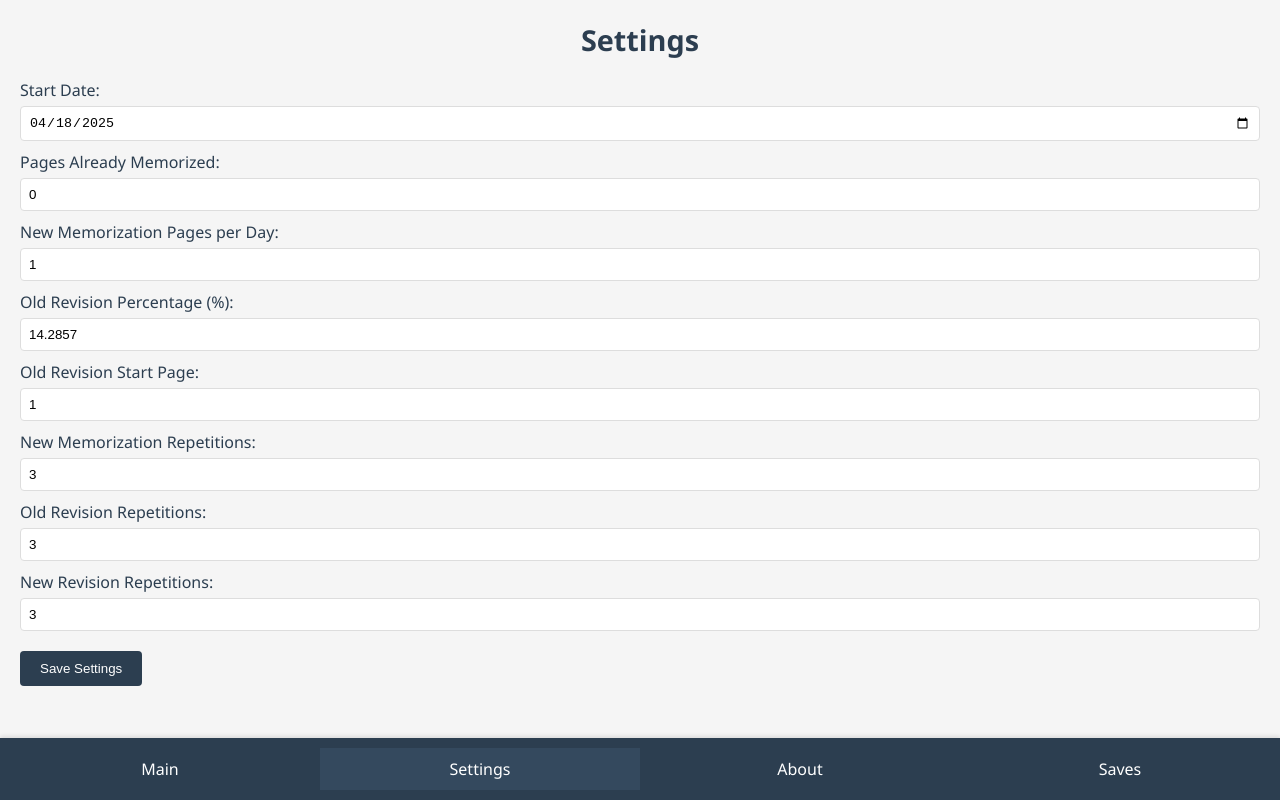
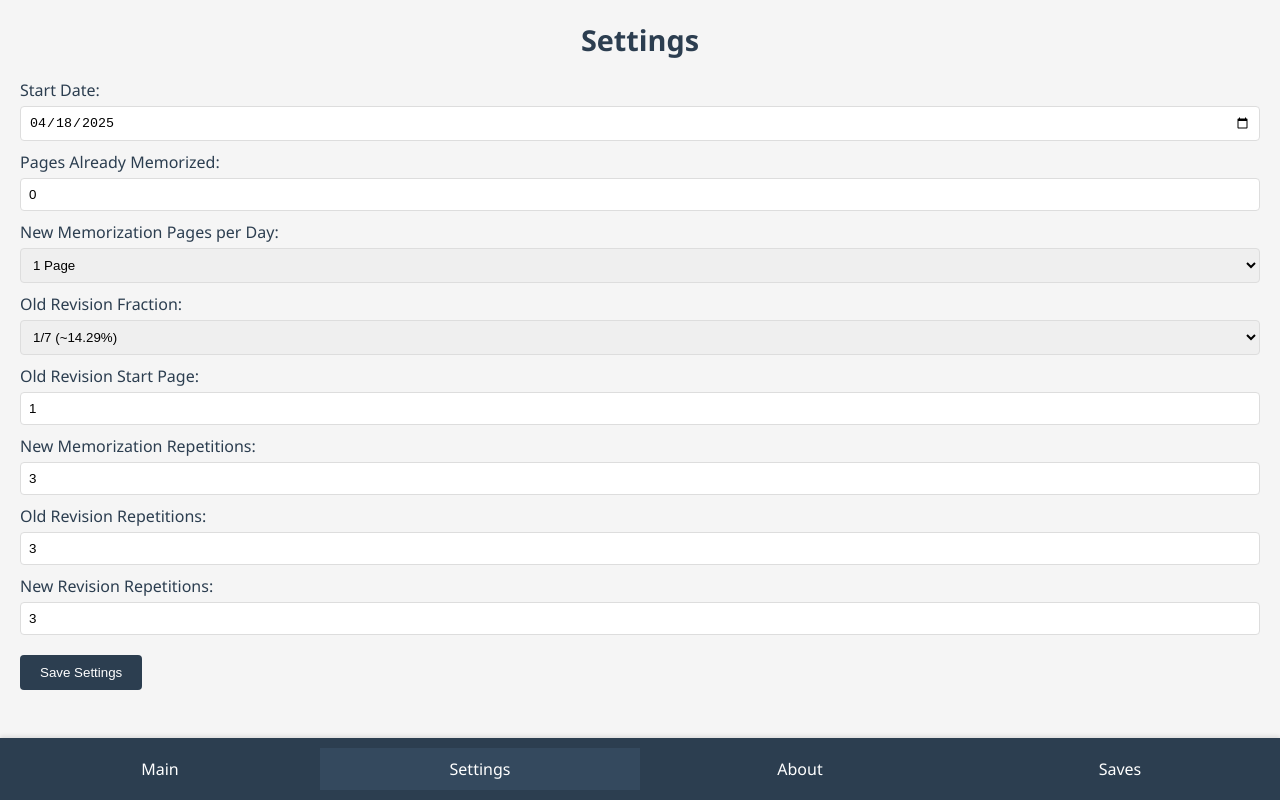
Before and after one commit to moshahaly/New-quran-memorise, a plain HTML site: page Index.html in a window 1280 px wide. Both pictures are taken after a click on the element "Settings". Drawn offline with nearby package versions, Linux system fonts and the light colour scheme.

Commit message:
Update Index.html

```diff
--- a/Index.html
+++ b/Index.html
@@ -148,7 +148,7 @@
             display: block;
             margin: 10px 0 5px;
         }
-        .settings input {
+        .settings input, .settings select {
             width: 100%;
             padding: 8px;
             border: 1px solid #ddd;
@@ -203,9 +203,20 @@
             <label for="pagesMemorized">Pages Already Memorized:</label>
             <input type="number" id="pagesMemorized" min="0" max="604" value="0">
             <label for="newMemorizationPages">New Memorization Pages per Day:</label>
-            <input type="number" id="newMemorizationPages" min="0" max="10" value="1">
-            <label for="oldRevisionPercent">Old Revision Percentage (%):</label>
-            <input type="number" id="oldRevisionPercent" min="0" max="100" step="0.1" value="14.2857">
+            <select id="newMemorizationPages">
+                <option value="0.5">0.5 Page</option>
+                <option value="1" selected>1 Page</option>
+                <option value="1.5">1.5 Pages</option>
+                <option value="2">2 Pages</option>
+                <option value="2.5">2.5 Pages</option>
+                <option value="3">3 Pages</option>
+            </select>
+            <label for="oldRevisionPercent">Old Revision Fraction:</label>
+            <select id="oldRevisionPercent">
+                <option value="14.2857" selected>1/7 (~14.29%)</option>
+                <option value="10">1/10 (10%)</option>
+                <option value="7.1429">1/14 (~7.14%)</option>
+            </select>
             <label for="oldRevisionStartPage">Old Revision Start Page:</label>
             <input type="number" id="oldRevisionStartPage" min="1" max="604" value="1">
             <label for="newMemorizationRepetitions">New Memorization Repetitions:</label>
@@ -333,7 +344,7 @@
                         repetitions: 0,
                         target: settings.newMemorizationRepetitions
                     });
-                    totalMemorized += settings.newMemorizationPages;
+                    totalMemorized += parseFloat(settings.newMemorizationPages);
                 }
 
                 // Old Revision
@@ -359,10 +370,10 @@
 
                 // New Revision
                 if (totalMemorized > 0) {
-                    let startPage = Math.max(1, totalMemorized - settings.newMemorizationPages + 1);
+                    let startPage = Math.max(1, Math.floor(totalMemorized - settings.newMemorizationPages + 1));
                     tasks.push({
                         type: 'New Revision',
-                        pages: `${startPage}-${Math.min(totalMemorized, quranPages)}`,
+                        pages: `${startPage}-${Math.min(Math.floor(totalMemorized), quranPages)}`,
                         repetitions: 0,
                         target: settings.newRevisionRepetitions
                     });
@@ -509,7 +520,7 @@
         function saveSettings() {
             settings.startDate = document.getElementById('startDate').value || new Date().toISOString().split('T')[0];
             settings.pagesMemorized = parseInt(document.getElementById('pagesMemorized').value) || 0;
-            settings.newMemorizationPages = parseInt(document.getElementById('newMemorizationPages').value) || 1;
+            settings.newMemorizationPages = parseFloat(document.getElementById('newMemorizationPages').value) || 1;
             settings.oldRevisionPercent = parseFloat(document.getElementById('oldRevisionPercent').value) || 14.2857;
             settings.oldRevisionStartPage = parseInt(document.getElementById('oldRevisionStartPage').value) || 1;
             settings.newMemorizationRepetitions = parseInt(document.getElementById('newMemorizationRepetitions').value) || 3;
```
